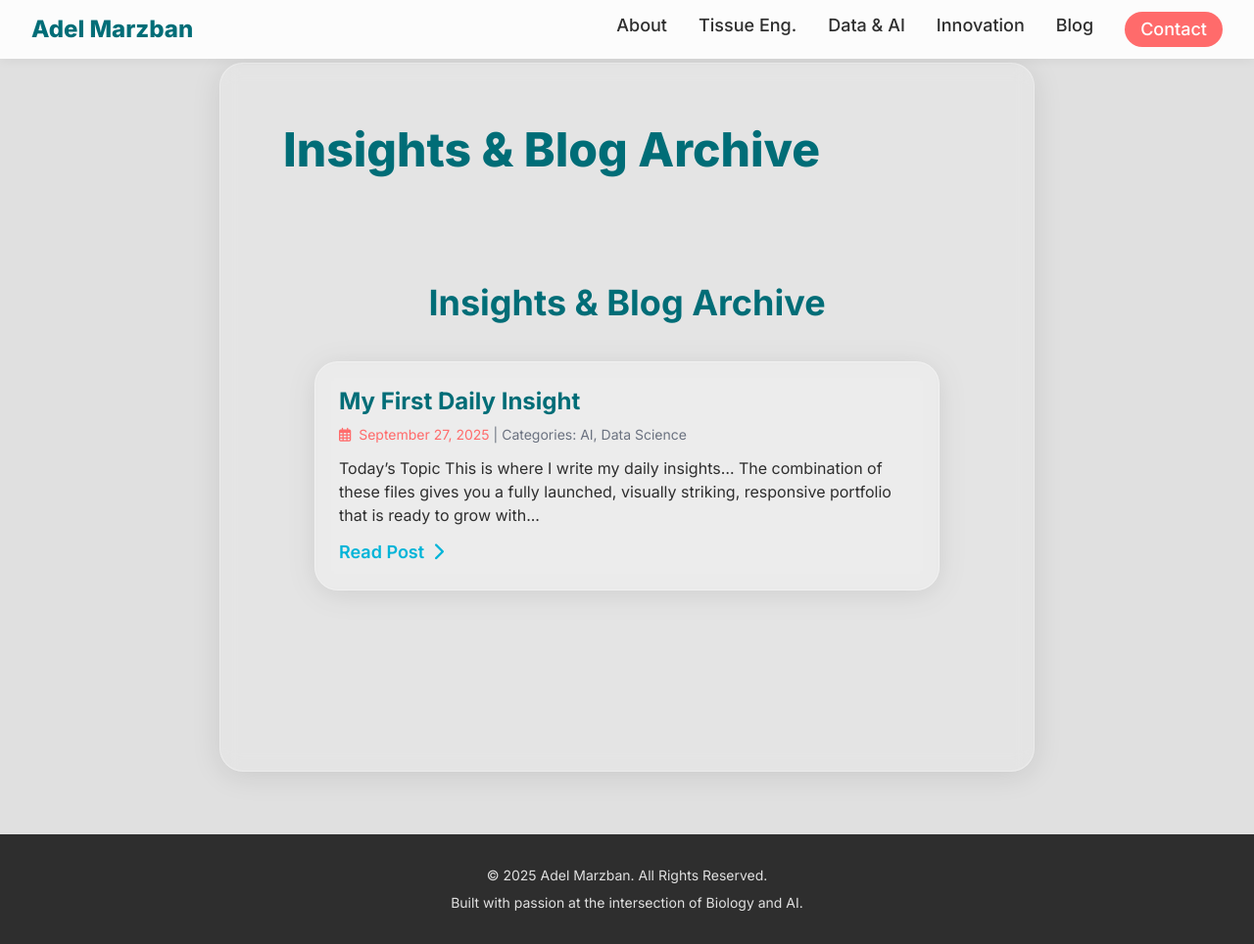
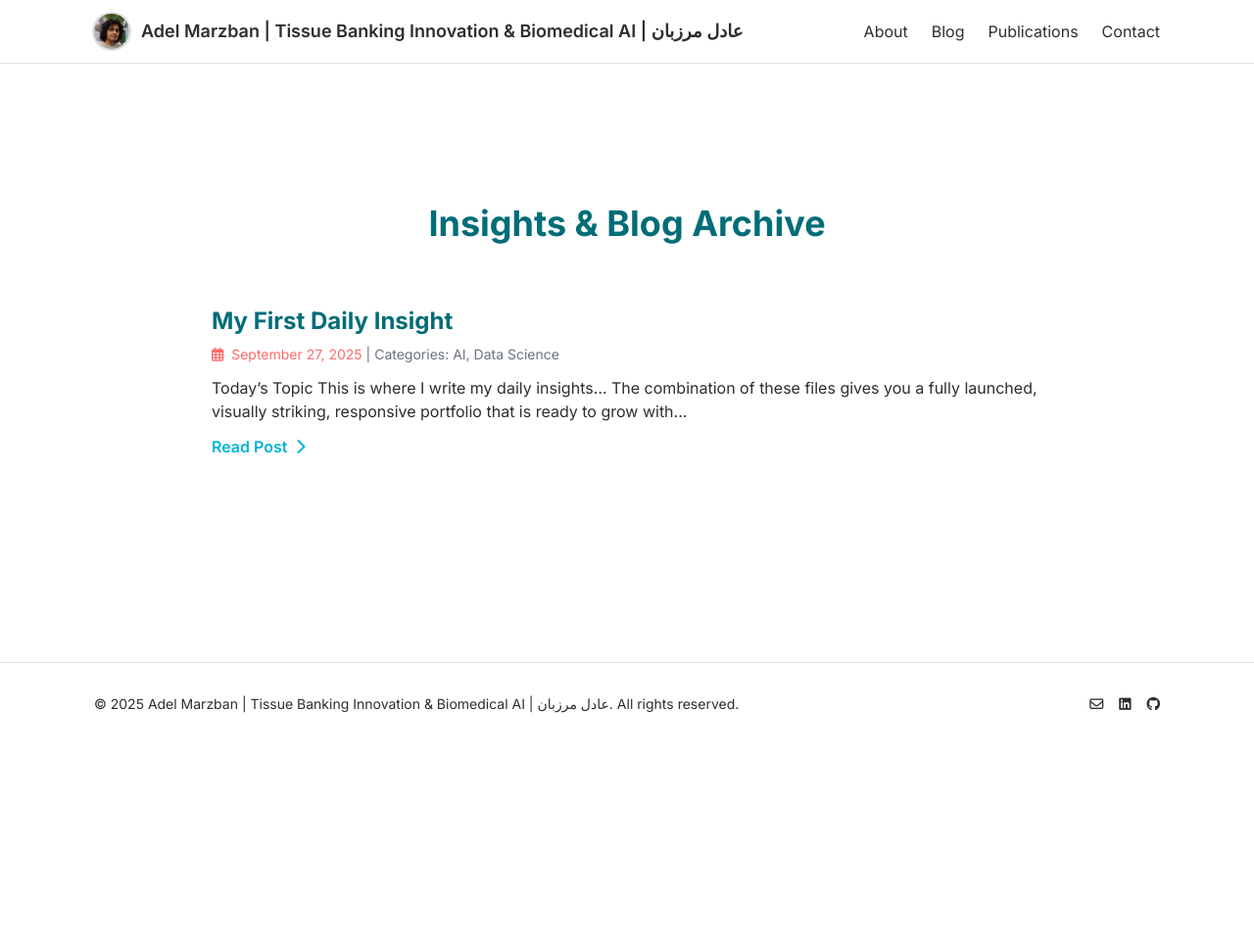
Before and after one commit to adelmarzban/adelmarzban.github.io, a Jekyll site: the page built from blog.html, in a window 1280 px wide and 964 px high. Shown: the whole window at 98% size. Built offline with Jekyll 4.4.1, drawn with Linux system fonts in a browser that asks for light colours; nearby versions of some CDN libraries.

Commit message:
Update default.html

```diff
--- a/_layouts/default.html
+++ b/_layouts/default.html
@@ -1,163 +1,108 @@
 <!DOCTYPE html>
-<html lang="en">
+<html lang="en" class="scroll-smooth">
 <head>
-    <meta charset="UTF-8">
-    <meta name="viewport" content="width=device-width, initial-scale=1.0">
-    <!-- Uses the page title (e.g., from the post's front matter) -->
-    <title>{{ page.title }} | {{ site.title }}</title>
-    <!-- Tailwind CSS CDN -->
+  <meta charset="UTF-8" />
+  <meta name="viewport" content="width=device-width, initial-scale=1" />
+  <meta name="description" content="Physician-scientist building at the intersection of tissue banking, regenerative medicine, and biomedical AI." />
+  <link rel="canonical" href="{{ site.url }}{{ site.baseurl }}/" />
+
+  <!-- Fonts & Icons -->
+  <link rel="preconnect" href="https://fonts.googleapis.com" />
+  <link rel="preconnect" href="https://fonts.gstatic.com" crossorigin />
+  <link href="https://fonts.googleapis.com/css2?family=Inter:wght@100..900&display=swap" rel="stylesheet" />
+  <link rel="stylesheet" href="https://cdnjs.cloudflare.com/ajax/libs/font-awesome/6.5.2/css/all.min.css" />
+
+  <!-- Tailwind -->
   <script src="https://cdn.tailwindcss.com"></script>
-    <!-- Inter Font -->
-    <link href="https://fonts.googleapis.com/css2?family=Inter:wght@100..900&display=swap" rel="stylesheet">
-    <!-- Font Awesome for Icons -->
-    <link rel="stylesheet" href="https://cdnjs.cloudflare.com/ajax/libs/font-awesome/6.0.0-beta3/css/all.min.css">
-
   <script>
-        // Tailwind Configuration with Custom Colors (Copied from index.html)
     tailwind.config = {
       theme: {
         extend: {
           colors: {
-                        'deep-teal': '#006D77',     /* Primary (Science, Trust) */
-                        'bright-cyan': '#00B4D8',   /* Secondary/Accent (Technology, Digital) */
-                        'warm-coral': '#FF6B6B',    /* Accent CTA (Human warmth, Energy) */
-                        'graphite-gray': '#2E2E2E', /* Text */
-                        'soft-silver': '#E0E0E0',   /* Background */
+            'deep-teal': '#006D77',
+            'bright-cyan': '#00B4D8',
+            'warm-coral': '#FF6B6B',
+            'graphite-gray': '#2E2E2E',
+            'soft-silver': '#E0E0E0'
           },
-                    fontFamily: {
-                        sans: ['Inter', 'sans-serif'],
-                    },
+          fontFamily: { sans: ['Inter', 'system-ui', 'sans-serif'] }
         }
       }
     }
   </script>
 
-    <style>
-        /* Base Background and Scroll Behavior */
-        body {
-            background-color: #E0E0E0; /* Soft Silver */
-            scroll-behavior: smooth;
-        }
+  <!-- Compiled stylesheet from site.scss -->
+  <link rel="stylesheet" href="{{ site.baseurl }}/assets/css/site.css" />
 
-        /* The Core Glass-Liquid Effect */
-        .glass-container {
-            background: rgba(255, 255, 255, 0.15);
-            border-radius: 1.5rem;
-            box-shadow: 0 4px 30px rgba(0, 0, 0, 0.1);
-            border: 1px solid rgba(255, 255, 255, 0.3);
-            backdrop-filter: blur(10px);
-            -webkit-backdrop-filter: blur(10px);
-        }
-
-        /* Fixed Navigation Bar Glass Effect */
-        .nav-glass {
-            background: rgba(255, 255, 255, 0.9);
-            backdrop-filter: blur(15px);
-            -webkit-backdrop-filter: blur(15px);
-            box-shadow: 0 2px 10px rgba(0, 0, 0, 0.05);
-        }
-
-        /* Content Styling for Markdown Readability */
-        .markdown-content h1 { @apply text-4xl font-extrabold mb-6 mt-8 text-deep-teal; }
-        .markdown-content h2 { @apply text-3xl font-bold mb-5 mt-7 text-bright-cyan; }
-        .markdown-content p { @apply mb-5 leading-relaxed; }
-        .markdown-content ul { @apply list-disc list-inside mb-5 ml-4; }
-        .markdown-content a { @apply text-warm-coral hover:underline; }
-        .markdown-content blockquote { @apply border-l-4 border-deep-teal pl-4 py-2 italic text-gray-600; }
-
-        /* Ensure content doesn't get hidden under the fixed header */
-        .content-padding { padding-top: 5.5rem; }
-    </style>
+  <title>{{ page.title | default: site.title }}</title>
 </head>
-
-<body class="text-graphite-gray">
-
-    <!-- HEADER (Copied from index.html) -->
-    <header id="navbar" class="fixed top-0 left-0 right-0 z-50 nav-glass transition-shadow duration-300">
-        <nav class="container mx-auto px-4 sm:px-6 lg:px-8 py-3 flex justify-between items-center">
-            <a href="/" class="text-2xl font-extrabold text-deep-teal hover:text-bright-cyan transition duration-300">
-                Adel Marzban
+<body class="font-sans text-graphite-gray bg-white">
+  <!-- NAVBAR -->
+  <header id="navbar" class="fixed top-0 z-50 w-full bg-white/90 backdrop-blur border-b border-soft-silver">
+    <div class="mx-auto max-w-6xl px-4 sm:px-6 lg:px-8 h-16 flex items-center justify-between">
+      <a href="{{ site.baseurl }}/" class="flex items-center gap-3 group">
+        <img src="{{ site.baseurl }}/assets/img/avatar.png" alt="Avatar" class="h-9 w-9 rounded-full ring-2 ring-soft-silver group-hover:ring-bright-cyan transition" />
+        <span class="text-lg font-semibold">{{ site.title }}</span>
       </a>
-
-            <!-- Desktop Navigation Links -->
-            <div class="hidden lg:flex space-x-8 text-lg font-medium">
-                <a href="/#about" class="hover:text-bright-cyan transition duration-200">About</a>
-                <a href="/#tissue-eng" class="hover:text-bright-cyan transition duration-200">Tissue Eng.</a>
-                <a href="/#data-ai" class="hover:text-bright-cyan transition duration-200">Data & AI</a>
-                <a href="/#entrepreneurship" class="hover:text-bright-cyan transition duration-200">Innovation</a>
-                <a href="/blog.html" class="hover:text-bright-cyan transition duration-200">Blog</a>
-                <a href="/#contact" class="px-4 py-1 rounded-full bg-warm-coral text-white hover:bg-opacity-80 transition duration-200">Contact</a>
+      <nav class="hidden md:flex items-center gap-6">
+        <a href="{{ site.baseurl }}/#about" class="hover:text-deep-teal">About</a>
+        <a href="{{ site.baseurl }}/blog.html" class="hover:text-deep-teal">Blog</a>
+        <a href="{{ site.baseurl }}/#publications" class="hover:text-deep-teal">Publications</a>
+        <a href="{{ site.baseurl }}/contact.md" class="hover:text-deep-teal">Contact</a>
+      </nav>
+      <button id="menu-toggle" aria-label="Open menu" class="md:hidden p-2 rounded-lg border border-soft-silver"><i class="fa-solid fa-bars"></i></button>
     </div>
-
-            <!-- Mobile Menu Button (Hamburger - Placeholder, detailed logic in script below) -->
-            <button id="menu-toggle" class="lg:hidden text-2xl text-deep-teal p-2 rounded-lg hover:bg-gray-100">
-                <i class="fas fa-bars"></i>
-            </button>
-        </nav>
-
-        <!-- Mobile Menu (Hidden by Default - Placeholder, detailed logic in script below) -->
-        <div id="mobile-menu" class="hidden lg:hidden flex flex-col space-y-2 p-4 bg-white shadow-lg">
-            <a href="/#about" class="p-2 rounded-md hover:bg-soft-silver">About</a>
-            <a href="/#tissue-eng" class="p-2 rounded-md hover:bg-soft-silver">Tissue Eng.</a>
-            <a href="/#data-ai" class="p-2 rounded-md hover:bg-soft-silver">Data & AI</a>
-            <a href="/#entrepreneurship" class="p-2 rounded-md hover:bg-soft-silver">Innovation</a>
-            <a href="/blog.html" class="p-2 rounded-md hover:bg-soft-silver">Blog</a>
-            <a href="/#contact" class="p-2 rounded-md bg-warm-coral text-white hover:bg-opacity-80 text-center mt-2">Contact</a>
+    <div id="mobile-menu" class="md:hidden hidden border-t border-soft-silver bg-white">
+      <div class="mx-auto max-w-6xl px-4 py-3 flex flex-col gap-2">
+        <a href="{{ site.baseurl }}/#about" class="py-2">About</a>
+        <a href="{{ site.baseurl }}/blog.html" class="py-2">Blog</a>
+        <a href="{{ site.baseurl }}/#publications" class="py-2">Publications</a>
+        <a href="{{ site.baseurl }}/contact.md" class="py-2">Contact</a>
+      </div>
     </div>
   </header>
 
-    <main class="content-padding py-16">
-        <div class="container mx-auto px-4 sm:px-6 lg:px-8 max-w-4xl">
-            <!-- JEKKYLL CONTENT INJECTION: This is where the Markdown content goes -->
-            <article class="glass-container p-8 md:p-12 lg:p-16 markdown-content">
-                <h1 class="text-5xl font-extrabold mb-4 text-deep-teal">{{ page.title }}</h1>
-
-                {% if page.layout == "post" %}
-                <p class="text-lg text-gray-500 mb-8">
-                    <i class="far fa-calendar-alt mr-2 text-warm-coral"></i>
-                    Published {{ page.date | date: "%B %-d, %Y" }}
-                    {% if page.author %}by {{ page.author }}{% endif %}
-                </p>
-                {% endif %}
-
-                <div class="prose max-w-none text-lg">
+  <main class="pt-24 sm:pt-28">
     {{ content }}
-                </div>
-            </article>
-            <!-- End JEKKYLL CONTENT -->
-        </div>
   </main>
 
-    <!-- FOOTER (Copied from index.html) -->
-    <footer class="bg-graphite-gray text-soft-silver py-8">
-        <div class="container mx-auto px-4 sm:px-6 lg:px-8 text-center text-sm">
-            <p>&copy; {{ 'now' | date: "%Y" }} Adel Marzban. All Rights Reserved.</p>
-            <p class="mt-2">Built with passion at the intersection of Biology and AI.</p>
+  <footer class="border-t border-soft-silver mt-16">
+    <div class="mx-auto max-w-6xl px-4 sm:px-6 lg:px-8 py-8 text-sm flex flex-col sm:flex-row items-center justify-between gap-3">
+      <p>&copy; {{ "now" | date: "%Y" }} {{ site.title }}. All rights reserved.</p>
+      <div class="flex items-center gap-4">
+        <a href="mailto:someone@example.com" class="hover:text-deep-teal"><i class="fa-regular fa-envelope"></i></a>
+        <a href="#" class="hover:text-deep-teal"><i class="fa-brands fa-linkedin"></i></a>
+        <a href="#" class="hover:text-deep-teal"><i class="fa-brands fa-github"></i></a>
+      </div>
     </div>
   </footer>
 
-    <!-- JavaScript for Mobile Menu and Glass Effect (Copied from index.html) -->
   <script>
-        // Menu Toggle
-        document.getElementById('menu-toggle').addEventListener('click', function() {
-            document.getElementById('mobile-menu').classList.toggle('hidden');
+    const menuBtn = document.getElementById('menu-toggle');
+    const mobileMenu = document.getElementById('mobile-menu');
+    const navbar = document.getElementById('navbar');
+    const icon = menuBtn ? menuBtn.querySelector('i') : null;
+
+    if (menuBtn && icon) {
+      menuBtn.addEventListener('click', (e) => {
+        e.stopPropagation();
+        mobileMenu.classList.toggle('hidden');
+        icon.classList.toggle('fa-bars');
+        icon.classList.toggle('fa-times');
       });
 
-        // Hide mobile menu when a link is clicked
-        document.getElementById('mobile-menu').querySelectorAll('a').forEach(link => {
-            link.addEventListener('click', () => {
-                document.getElementById('mobile-menu').classList.add('hidden');
+      document.addEventListener('click', (e) => {
+        if (!mobileMenu.classList.contains('hidden') && !mobileMenu.contains(e.target) && !menuBtn.contains(e.target)) {
+          mobileMenu.classList.add('hidden');
+          icon.classList.add('fa-bars');
+          icon.classList.remove('fa-times');
+        }
       });
-        });
+    }
 
-        // Dynamic Glass/Shadow for Navbar on scroll
-        const navbar = document.getElementById('navbar');
     window.addEventListener('scroll', () => {
-            if (window.scrollY > 50) {
-                navbar.classList.add('shadow-lg');
-            } else {
-                navbar.classList.remove('shadow-lg');
-            }
+      if (window.scrollY > 50) navbar.classList.add('shadow-lg');
+      else navbar.classList.remove('shadow-lg');
     });
   </script>
 </body>
```
Lines whose indentation alone changed are shown as unchanged.
